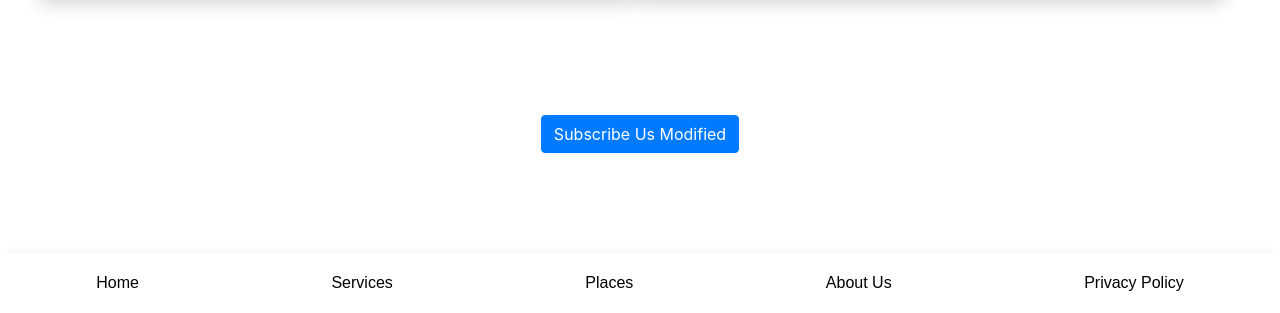
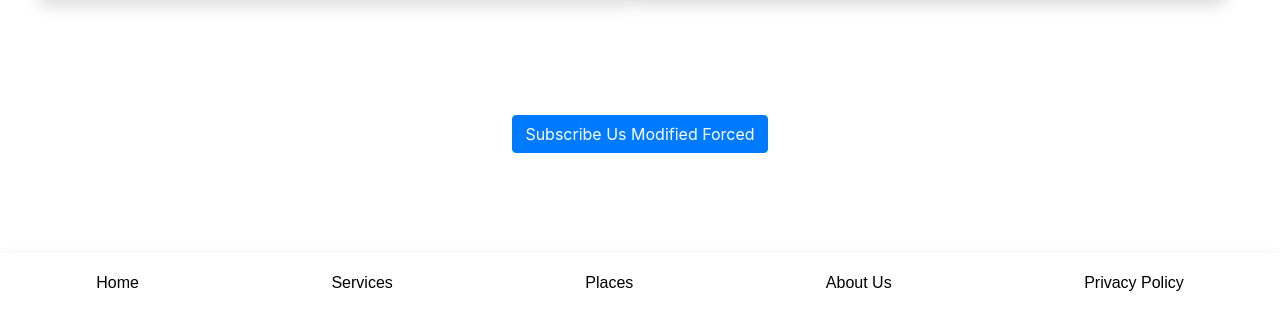
Before and after one commit to uttamkarmakar/Responsive-website-using-boostrap, a plain HTML site: page index.html in a window 1280 px wide. Shown: the part 1893-2206 px from the top of the page. Drawn offline with nearby package versions, Linux system fonts and the light colour scheme.

Commit message:
new-branch: Forced change in Subscribe Us.

```diff
--- a/index.html
+++ b/index.html
@@ -177,7 +177,7 @@
 
             <!-- Button trigger modal -->
             <button type="button" id="subBtn" class="btn btn-primary" data-toggle="modal" data-target="#exampleModal">
-                Subscribe Us Modified
+                Subscribe Us Modified Forced
             </button>
         </div>
 
```
